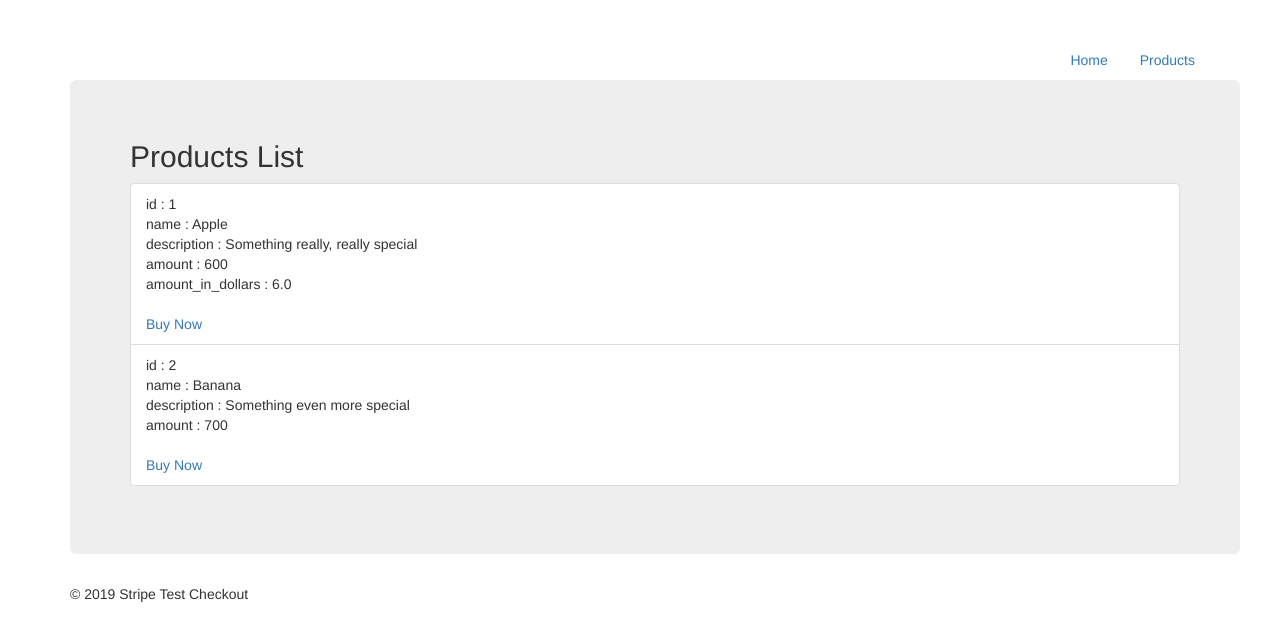
After one commit to GSLabDev/stripe_flask_checkout, a Flask app: page /products in a window 1280 px wide. The commit adds this page. Shown: the top 641 px of the page. Run offline with Flask 2, Linux system fonts and the light colour scheme; some libraries are stand-ins or nearby versions.

Commit message:
Custom Stripe Checkout

```diff
--- a/app.py
+++ b/app.py
@@ -1,6 +1,6 @@
 import os
 import stripe
-from flask import Flask, render_template, request, redirect, url_for
+from flask import Flask, render_template, request, redirect, url_for, abort, jsonify
 
 app = Flask(__name__)
 
@@ -12,30 +12,74 @@ stripe_keys = {
 stripe.api_key = stripe_keys['secret_key']
 
 @app.route('/')
-def hello_world():
+def index():
     return render_template("index.html")
 
-@app.route('/charges/new', methods=['GET'])
-def new_charge():
-    return render_template('charges/new.html', key=stripe_keys['publishable_key'])
+products_list = [
+    {
+        'id': 1,
+        'name': 'Apple',
+        'description': 'Something really, really special',
+        'amount': 600
+    },
+    {
+        'id': 2,
+        'name': 'Banana',
+        'description': 'Something even more special',
+        'amount': 700
+    },
+]
+
+
+@app.route('/products')
+def list_products():
+    return render_template("products.html", products=products_list)
+
+def get_product(product_id):
+    for product in products_list:
+        if product['id'] == product_id:
+            return product
+    return False
+
+
+@app.route('/products/<int:product_id>')
+def product(product_id):
+    product = get_product(product_id)
+    if product:
+        product['amount_in_dollars'] = product['amount'] / 100
+        return render_template(
+            'charges/new.html',
+            key=stripe_keys['publishable_key'],
+            product=product
+        )
+    return abort(404)
+
 
 @app.route('/charge', methods=['POST'])
 def charge():
-    try:
-        amount = 500   # amount in cents
-        customer = stripe.Customer.create(
-            email='sample@customer.com',
-            source=request.form['stripeToken']
-        )
-        result = stripe.Charge.create(
-            customer=customer.id,
-            amount=amount,
-            currency='usd',
-            description='Test Charge'
-        )
-        return redirect(url_for('show_charge',charge_id=result.id))
-    except stripe.error.StripeError:
-        return render_template('charges/error.html')
+    response = jsonify('error')
+    response.status_code = 500
+
+    product = get_product(int(request.json['product']))
+    if product:
+        try:
+            product = get_product(int(request.json['product']))
+            customer = stripe.Customer.create(
+                email='sample@customer.com',
+                source=request.json['token']
+            )
+            result = stripe.Charge.create(
+                customer=customer.id,
+                amount=product['amount'],
+                currency='usd',
+                description=product['description']
+            )
+            response = jsonify('success')
+            response.status_code = 202
+        except stripe.error.StripeError:
+            return response
+
+    return response
 
 @app.route('/charges/<charge_id>')
 def show_charge(charge_id):
--- /dev/null
+++ b/static/main.css
@@ -0,0 +1,43 @@
+.container {
+  padding-top: 40px;
+}
+
+#status {
+  display: none;
+}
+
+table {
+  font-family: "Trebuchet MS", Arial, Helvetica, sans-serif;
+  border-collapse: collapse;
+  width: 100%;
+}
+
+table td, table th {
+  border: 1px solid #ddd;
+  padding: 8px;
+}
+
+table tr:nth-child(even){background-color: #f2f2f2;}
+
+table tr:hover {background-color: #ddd;}
+
+table th {
+  padding-top: 12px;
+  padding-bottom: 12px;
+  text-align: left;
+  background-color: #4CAF50;
+  color: white;
+}
+.float_left{
+    float: left;
+}
+.clear{
+    clear: both;
+}
+caption {
+  display: table-caption;
+  text-align: center;
+}
+#status{
+    display: none;
+}
--- a/templates/base.html
+++ b/templates/base.html
@@ -4,41 +4,7 @@
         <title>{% block title %}{% endblock %}</title>
         <!-- Bootstrap core CSS -->
         <link href="https://maxcdn.bootstrapcdn.com/bootstrap/3.3.7/css/bootstrap.min.css" rel="stylesheet">
-
-        <style type="text/css">
-            table {
-              font-family: "Trebuchet MS", Arial, Helvetica, sans-serif;
-              border-collapse: collapse;
-              width: 100%;
-            }
-
-            table td, table th {
-              border: 1px solid #ddd;
-              padding: 8px;
-            }
-
-            table tr:nth-child(even){background-color: #f2f2f2;}
-
-            table tr:hover {background-color: #ddd;}
-
-            table th {
-              padding-top: 12px;
-              padding-bottom: 12px;
-              text-align: left;
-              background-color: #4CAF50;
-              color: white;
-            }
-            .float_left{
-                float: left;
-            }
-            .clear{
-                clear: both;
-            }
-            caption {
-              display: table-caption;
-              text-align: center;
-            }
-        </style>
+        <link rel="stylesheet" href="{{ url_for('static', filename='main.css') }}">
     </head>
     <body>
         <div class="container">
@@ -46,7 +12,7 @@
                 <nav>
                   <ul class="nav nav-pills pull-right">
                     <li role="presentation"><a href="/">Home</a></li>
-                    <li role="presentation"><a href="/charges/new">Charge</a></li>
+                    <li role="presentation"><a href="/products">Products</a></li>
                   </ul>
                 </nav>
             </div>
@@ -56,5 +22,6 @@
                 <p>© 2019 Stripe Test Checkout</p>
             </footer>
         </div>
+        {% block scripts %}{% endblock %}
     </body>
 </html>
--- /dev/null
+++ b/templates/products.html
@@ -0,0 +1,21 @@
+{% extends "base.html" %}
+{% block title %}Home{% endblock %}
+
+
+{% block body %}
+    <div class="jumbotron container">
+        <h2>Products List</h2>
+        <ul class="list-group">
+            {% for product in products %}
+                <li class="list-group-item">
+                    {% for key, value in product.items() %}
+                        {{key}} : {{value}} </br>
+                    {% endfor %}
+                    </br><a href="/products/{{product['id']}}">Buy Now</a>
+                </li>
+            {% endfor %}
+        </ul>
+    </div>
+
+
+{% endblock %}
```
Also changed, not shown: templates/charges/new.html (+67 -14 lines), templates/index.html (+6 -4 lines), README.md, app_flow.gif (added), flow.gif (deleted).
